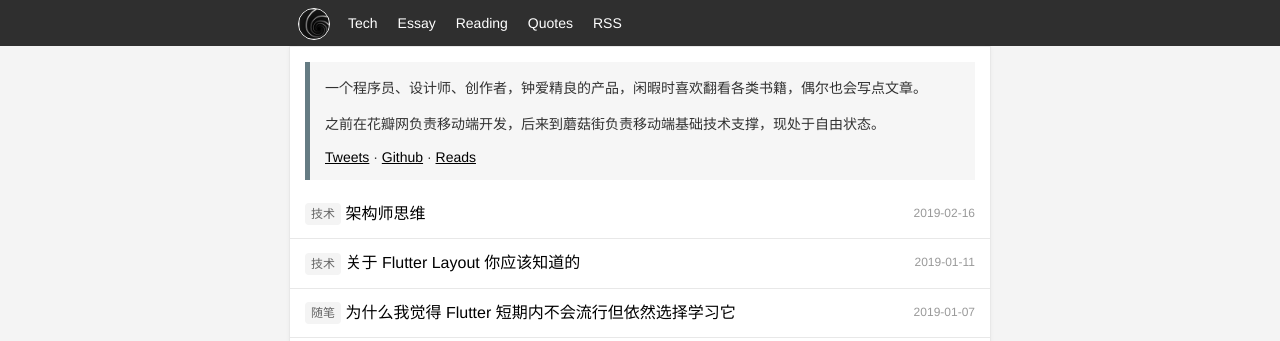
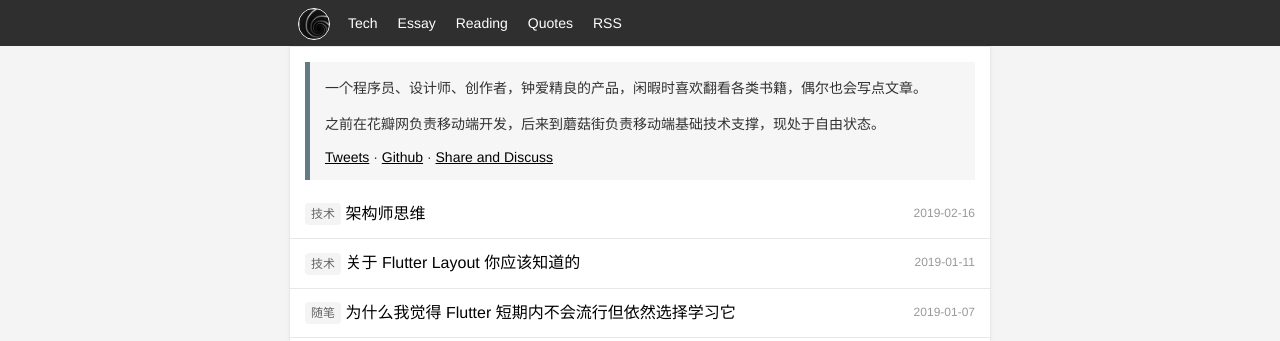
Before and after one commit to limboy/lzyy.github.com, a Jekyll site: the page built from index.html, in a window 1280 px wide and 900 px high. Shown: the top 341 px of the window. Built offline with Jekyll 4.4.1, drawn with Linux system fonts in a browser that asks for light colours.

Commit message:
update link

```diff
--- a/_layouts/index.html
+++ b/_layouts/index.html
@@ -22,7 +22,9 @@
             target="_blank"
             >YouTube</a
             >-->
-          <a href="http://reads.limboy.me/" target="_blank">Reads</a>
+          <a href="https://github.com/wubba-lubba-dub-dub" target="_blank"
+            >Share and Discuss</a
+          >
           <!--
             <a href="https://www.instagram.com/limboy84/" target="_blank">Instagram</a>
           -->
```
